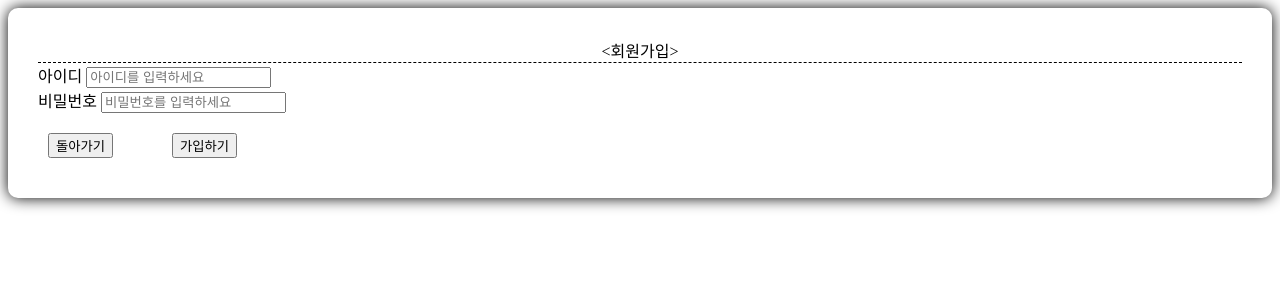
After one commit to kmy9810/Project_2--, a Flask app: page /join in a window 1280 px wide. The commit adds this page. Shown: the top 300 px of the page. Run offline with Flask 2, Linux system fonts and the light colour scheme.

Commit message:
add login&join form, modify content block

```diff
--- a/app.py
+++ b/app.py
@@ -11,6 +11,9 @@ app = Flask(__name__)
 def home():
     return render_template('index.html')
 
+@app.route('/join')#회원가입 팝업
+def join():
+    return render_template('join.html')
 
 # @app.route('/createUserData', methods=["POST"])
 # def create_user():
--- /dev/null
+++ b/static/css/join.css
@@ -0,0 +1,31 @@
+
+.mybox {
+    background-color: #fff;
+    border-radius: 10px;
+    padding: 30px;
+    box-shadow: 0 0 15px black;
+    margin-left: 0;
+}
+
+.mybox legend {
+    text-align: center;
+    border-bottom: 1px dashed black;
+}
+
+
+
+.join_form {
+    display: inline-block;
+}
+
+.modal_button {
+    display: flex;
+    flex-direction: row;
+    justify-content: center;
+    align-items: center;
+
+}
+
+.modal_button button {
+    margin: 20px auto 10px 10px;
+}
--- /dev/null
+++ b/templates/join.html
@@ -0,0 +1,20 @@
+
+<link href="{{ url_for('static', filename='css/join.css')}}" rel="stylesheet">
+
+<div class="join">
+        <div class="mybox">
+            <legend>
+                <회원가입>
+            </legend>
+            <div class="join_form">
+                <label for="id" class="form-label">아이디</label>
+                <input type="text" class="form-control" id="id" placeholder="아이디를 입력하세요"><br>
+                <label for="pw" class="form-label">비밀번호</label>
+                <input type="password" class="form-control" id="pw" placeholder="비밀번호를 입력하세요">
+                <div class="modal_button">
+                    <button onclick="self.close()" >돌아가기</button>
+                    <button onclick="" >가입하기</button>
+                </div>
+            </div>
+        </div>
+</div>
```
Also changed, not shown: static/css/nav.css (+56 -2 lines), templates/base.html (+21 -1 lines), templates/index.html (+4 -8 lines), templates/nav.html (+33 -12 lines), static/js/nav.js (added).
